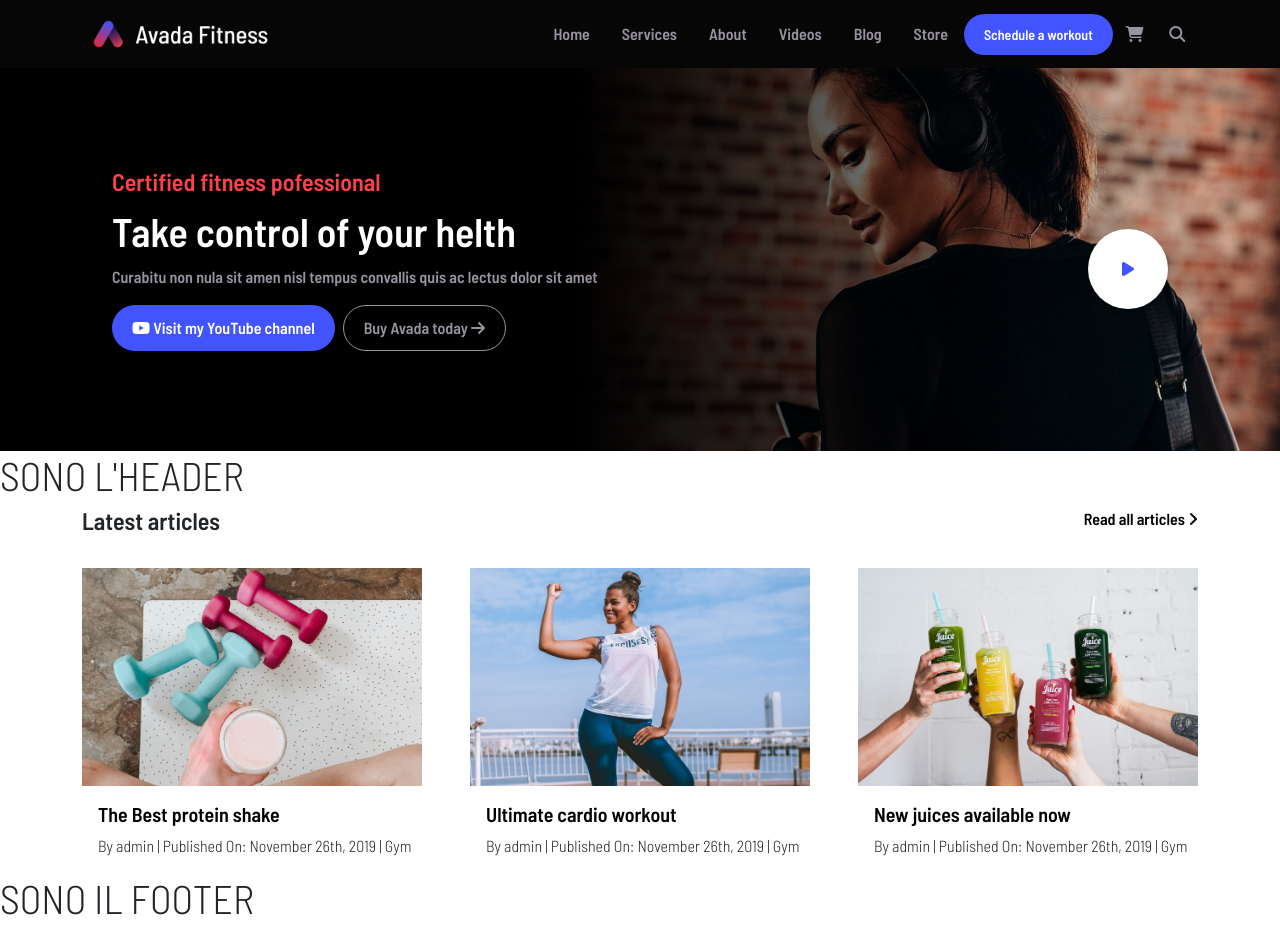
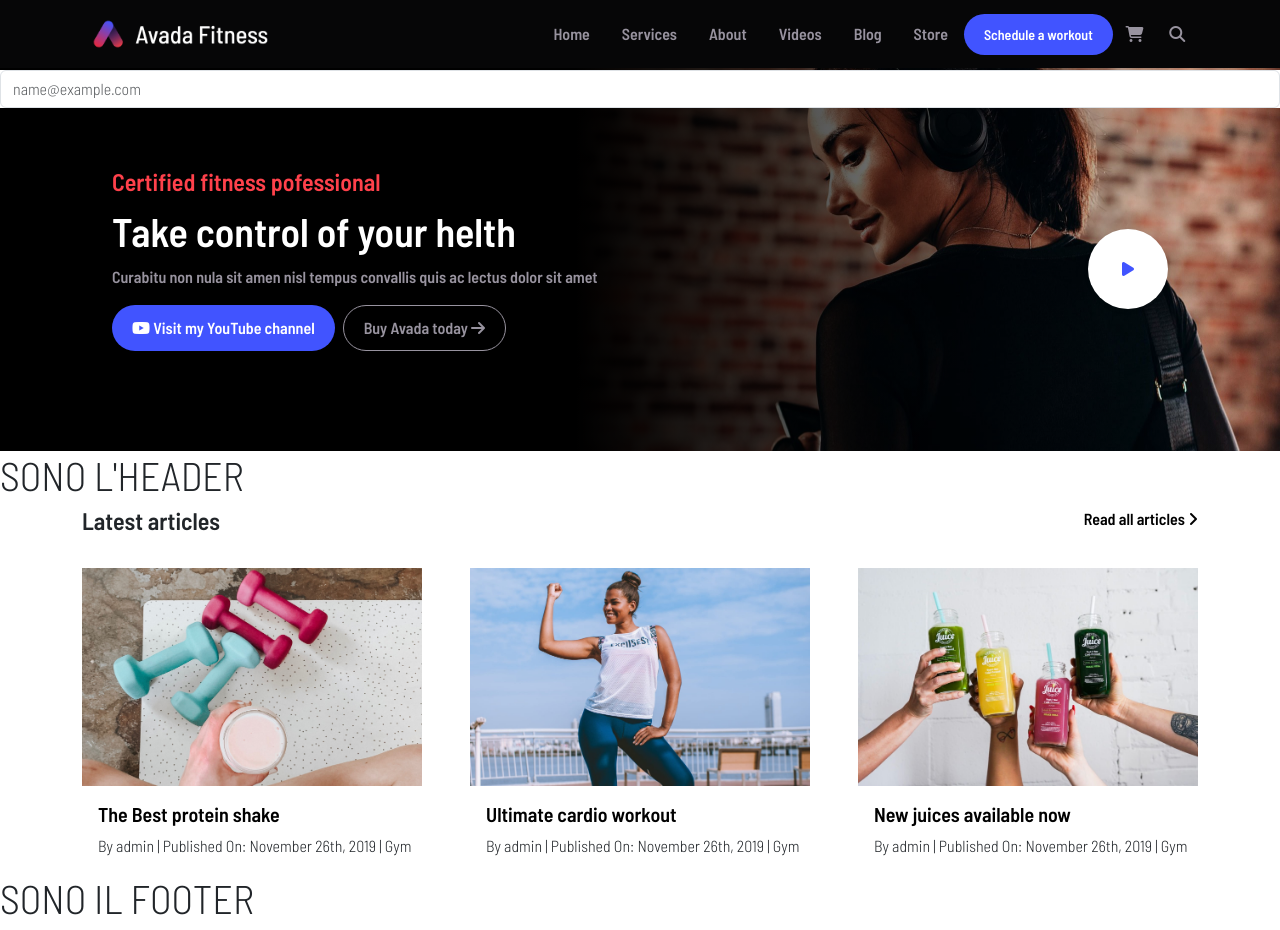
Before and after one commit to emilianogastaldo/proj-html-vuejs, a Vue app: page / in a window 1280 px wide. Both pictures are taken after a click on the icon 1177 px from the left and 34 px from the top of the page. Built offline with nearby package versions, Linux system fonts and the light colour scheme.

Commit message:
added searchbar

```diff
--- a/src/components/Navbar.vue
+++ b/src/components/Navbar.vue
@@ -3,26 +3,25 @@
 import headerLinks from '../data/_headerLinks';
 export default {
     name: 'Navbar',
+    data() {
+        return {
+            headerLinks: headerLinks,
+            showSearchBar: false, // variabile show su non visibile
+        };
+    },
     methods: {
         goToSchedule() {
             window.location.href = 'https://avada.website/fitness/contact/';
         },
         goToCart() {
             window.location.href = 'https://avada.website/fitness/cart/';
-        }
-    }, data() {
-        return {
-            headerLinks: headerLinks,
-
-            // Dropdown
-
-            // dropdownOptions: [
-            //     { text: 'Option 1', link: '#' },
-            //     { text: 'Option 2', link: '#' }
-            // ]
-        };
-    }
-}
+        },
+        toggleSearchBar() {
+            // Inverto lo stato di showSearchBar al click sull'icona
+            this.showSearchBar = !this.showSearchBar;
+        },
+    },
+};
 </script>
 
 <template>
@@ -45,14 +44,33 @@ export default {
                     </li>
                     <button @click="goToSchedule">Schedule a workout</button>
                     <i class="icon fa-solid fa-cart-shopping" @click="goToCart"></i>
-                    <i class="icon fa fa-search"></i>
+                    <i class="icon fa fa-search" @click="toggleSearchBar"></i>
                 </ul>
+
+                <!-- Barra di ricerca -->
+                <div class="search-bar" :class="{ 'active': showSearchBar }">
+                    <input type="email" class="form-control" id="exampleFormControlInput1" placeholder="name@example.com">
+                </div>
             </div>
         </div>
     </div>
 </template>
 
 <style lang="scss" scoped>
+.search-bar {
+    position: fixed;
+    top: 70px;
+    left: 0;
+    width: 100%;
+    background-color: #fff;
+    z-index: 1;
+    display: none;
+}
+
+.search-bar.active {
+    display: block;
+}
+
 .navbar {
     background-color: #060607;
 }
```
